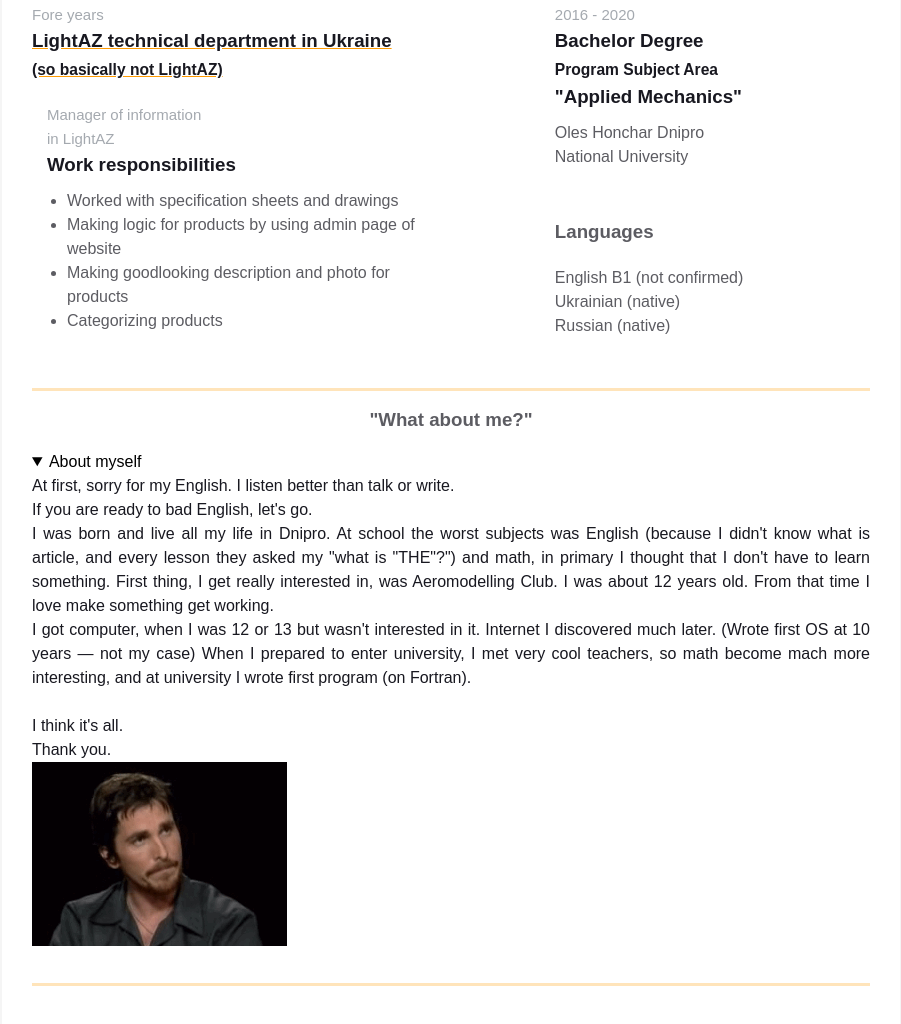
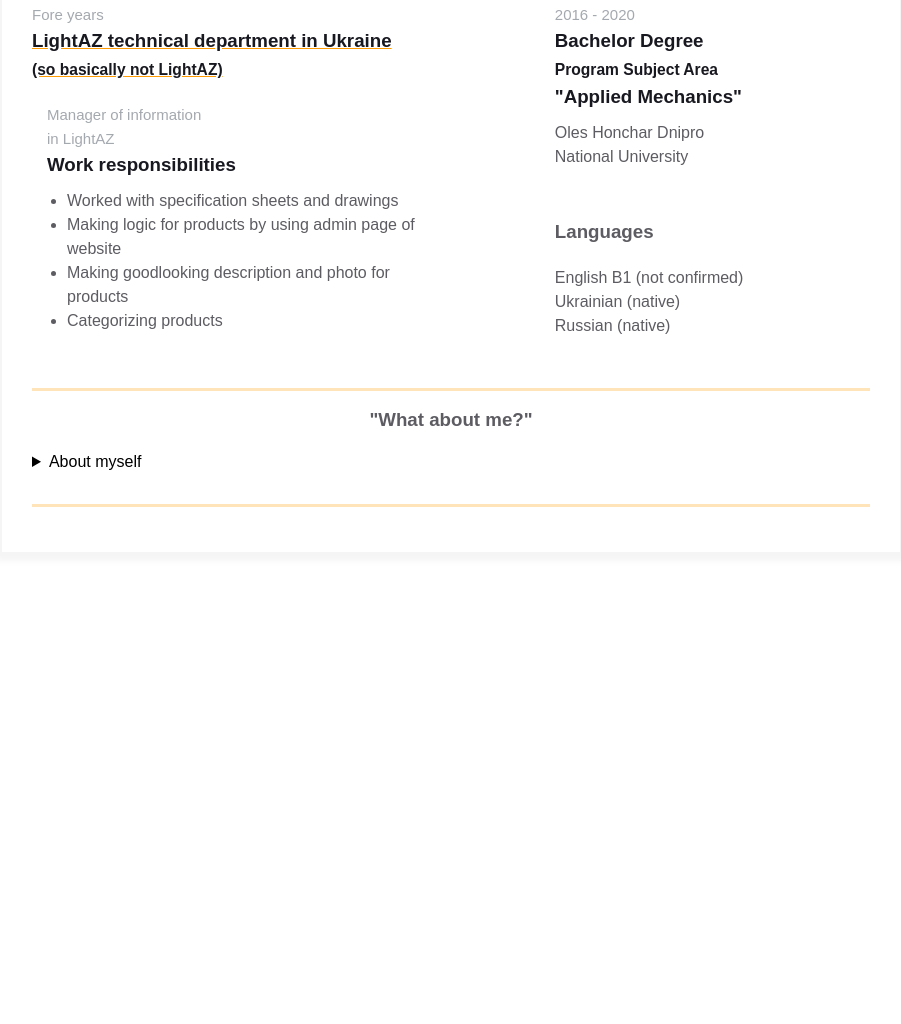
Before and after one commit to Zerrkal/homepage, a plain HTML site: page index.html in a window 1280 px wide. Shown: the part 618-1642 px from the top of the page, without its empty margins (189-1090 px from the left). After the commit the page ends 1221 px from the top, so only its background shows below. Drawn offline with Linux system fonts and the light colour scheme.

Commit message:
Update index.html
close timelist info

```diff
--- a/index.html
+++ b/index.html
@@ -173,7 +173,7 @@
             </div>
             <div class="resume__block">
               <h3 class="timeline-info__header">"What about me?"</h3>
-              <details class="spoiler" open>
+              <details class="spoiler">
                 <summary>
                   About myself
                 </summary>
@@ -190,9 +190,9 @@
                       (Wrote first OS at 10 years — not my case)
                       When I prepared to enter university, I met very cool teachers, so math become mach more interesting, and at university I wrote first program (on Fortran).<br>
 
+                      <br><img class="timeline-info__gif" src="Avatar/kermitTheFrog.gif" alt="Gif">
                       <br>I think it's all. <br>
                       Thank you.<br>
-                      <img class="timeline-info__gif" src="Avatar/kermitTheFrog.gif" alt="Gif">
                     </p>
                   </div>
                 </div>
```
